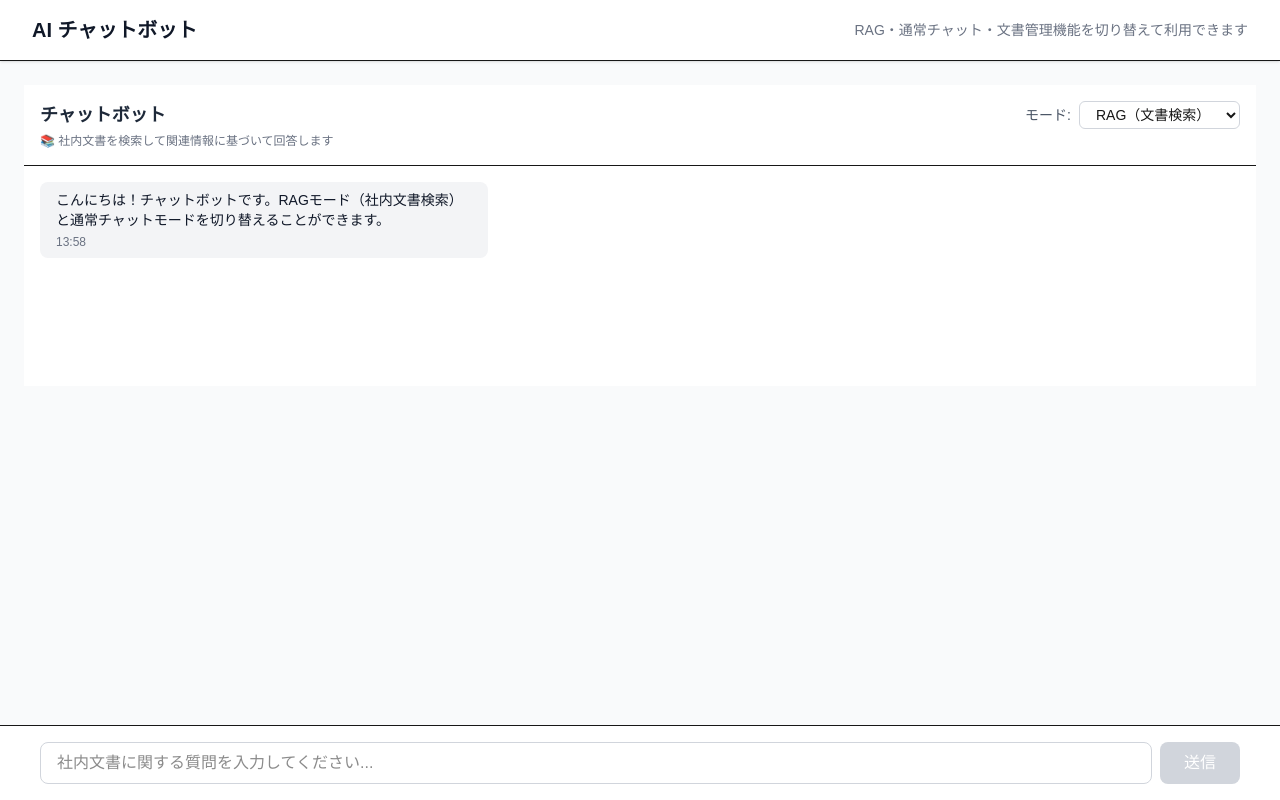
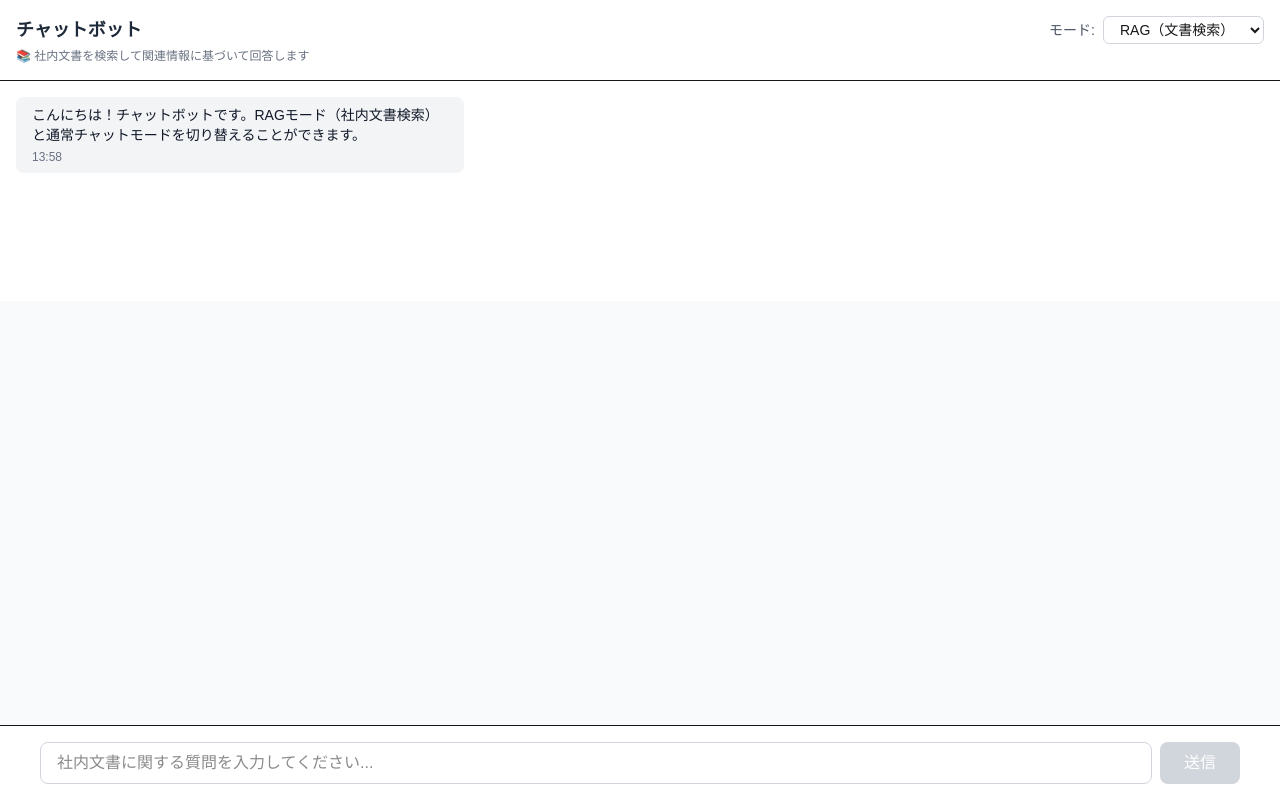
Before and after one commit to DmpouyaRammaru/chat-bot, a Next.js app: page / in a window 1280 px wide. Built offline with nearby package versions, Linux system fonts and the light colour scheme.

Commit message:
fix header

```diff
--- a/src/app/page.tsx
+++ b/src/app/page.tsx
@@ -3,16 +3,7 @@ import ChatInterface from '@/components/ChatInterface'
 export default function Home() {
   return (
     <div className="min-h-screen flex flex-col bg-gray-50">
-      <header className="bg-white shadow-sm border-b">
-        <div className="px-4 sm:px-6 lg:px-8">
-          <div className="flex justify-between items-center py-4">
-            <h1 className="text-xl font-bold text-gray-900">AI チャットボット</h1>
-            <div className="text-sm text-gray-500">RAG・通常チャット・文書管理機能を切り替えて利用できます</div>
-          </div>
-        </div>
-      </header>
-
-      <main className="flex-1 p-2 sm:p-4 lg:p-6">
+      <main className="flex-1 p-0">
         <div className="h-full">
           <ChatInterface />
         </div>
```
